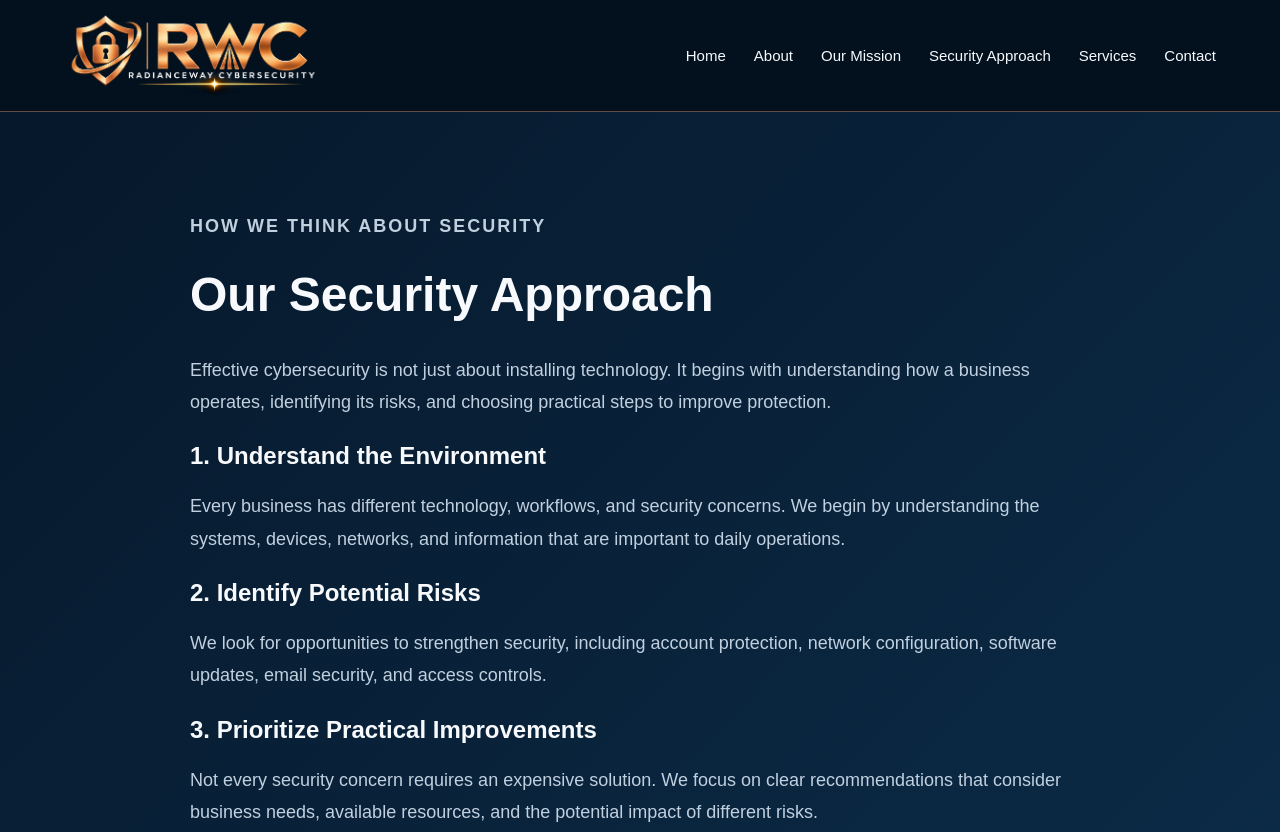
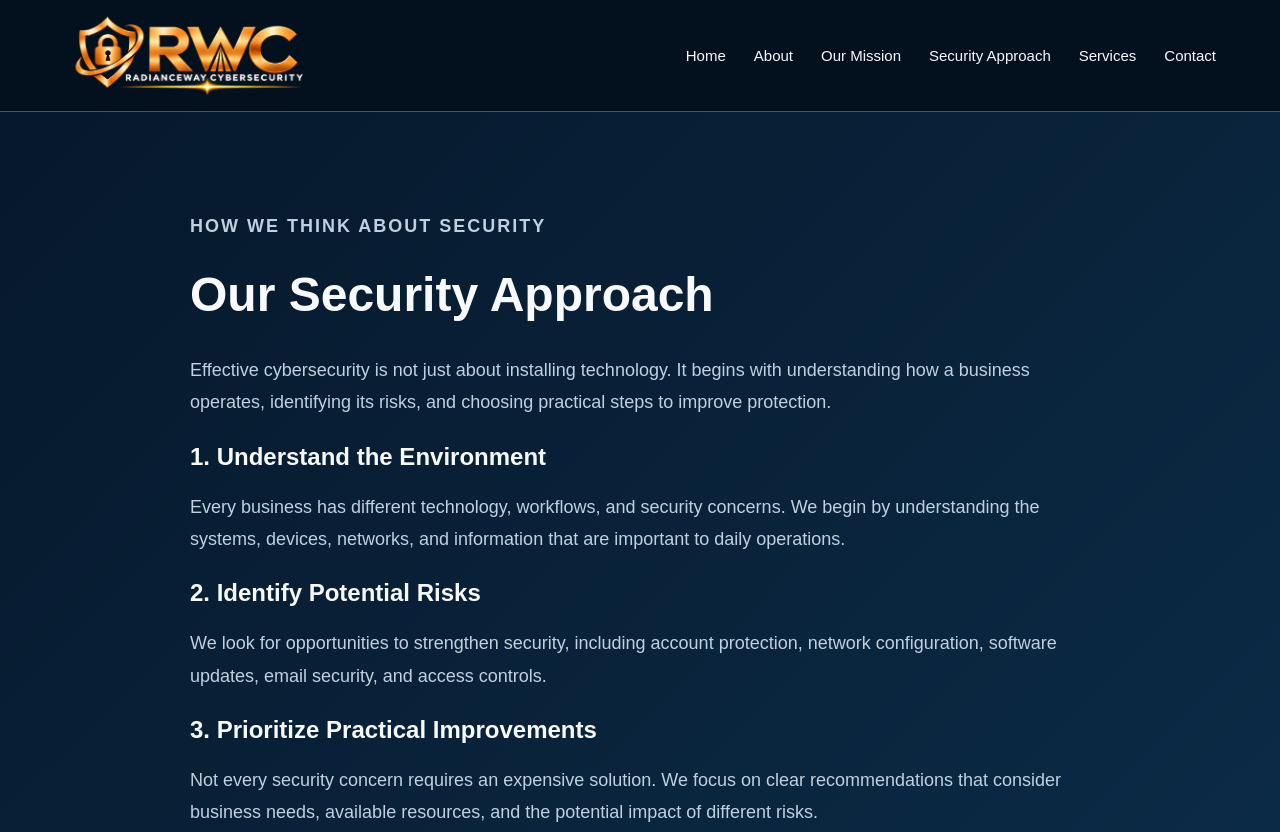
Before and after one commit to Laxmikant-Sec/radiance-way, a plain HTML site: page approach.html in a window 1280 px wide. Shown: the top 832 px of the page. Drawn offline with Linux system fonts and the light colour scheme.

Commit message:
Update Approach page with transparent RWC logo

```diff
--- a/approach.html
+++ b/approach.html
@@ -14,7 +14,8 @@
   <div class="header-container">
     <a href="index.html" aria-label="RadianceWay Cybersecurity Home">
       <img class="brand-logo"
-           src="Copper-Gold%20RWC%20Cybersecurity%20Logo.png"
+           src="RWC-Logo-Transparent.png"
+
            alt="RWC RadianceWay Cybersecurity">
     </a>
 
```
